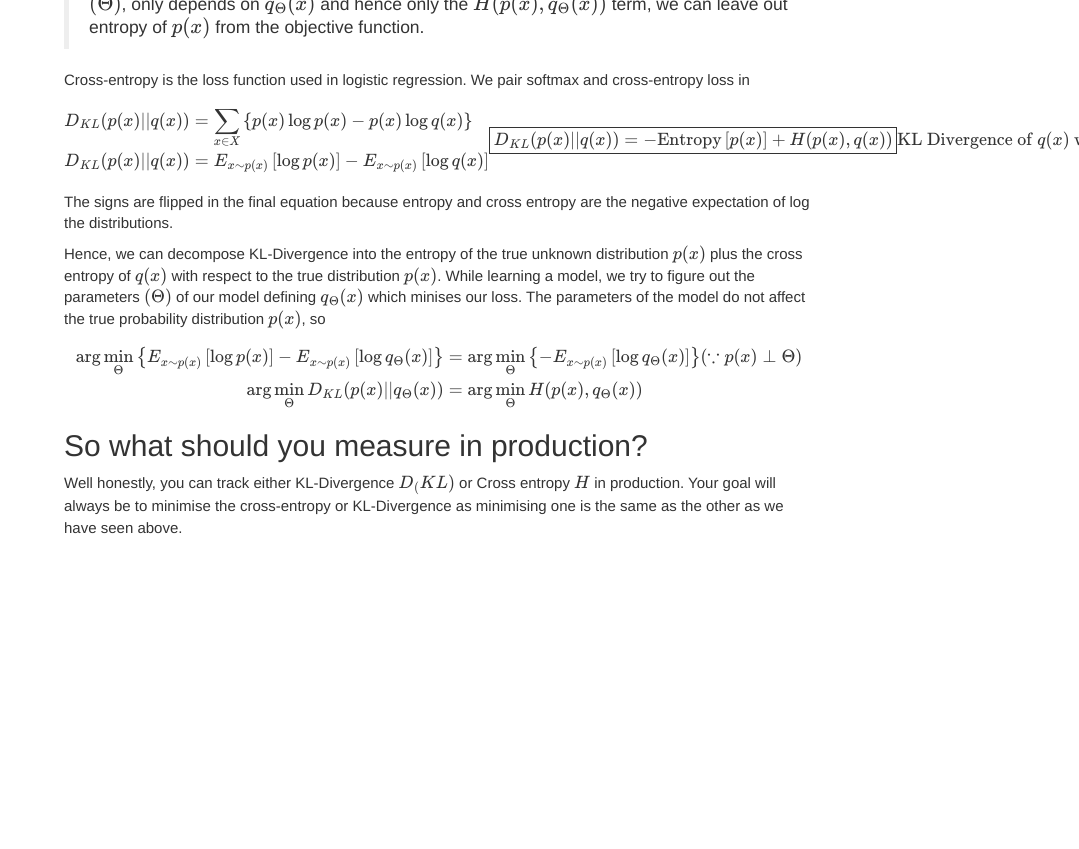
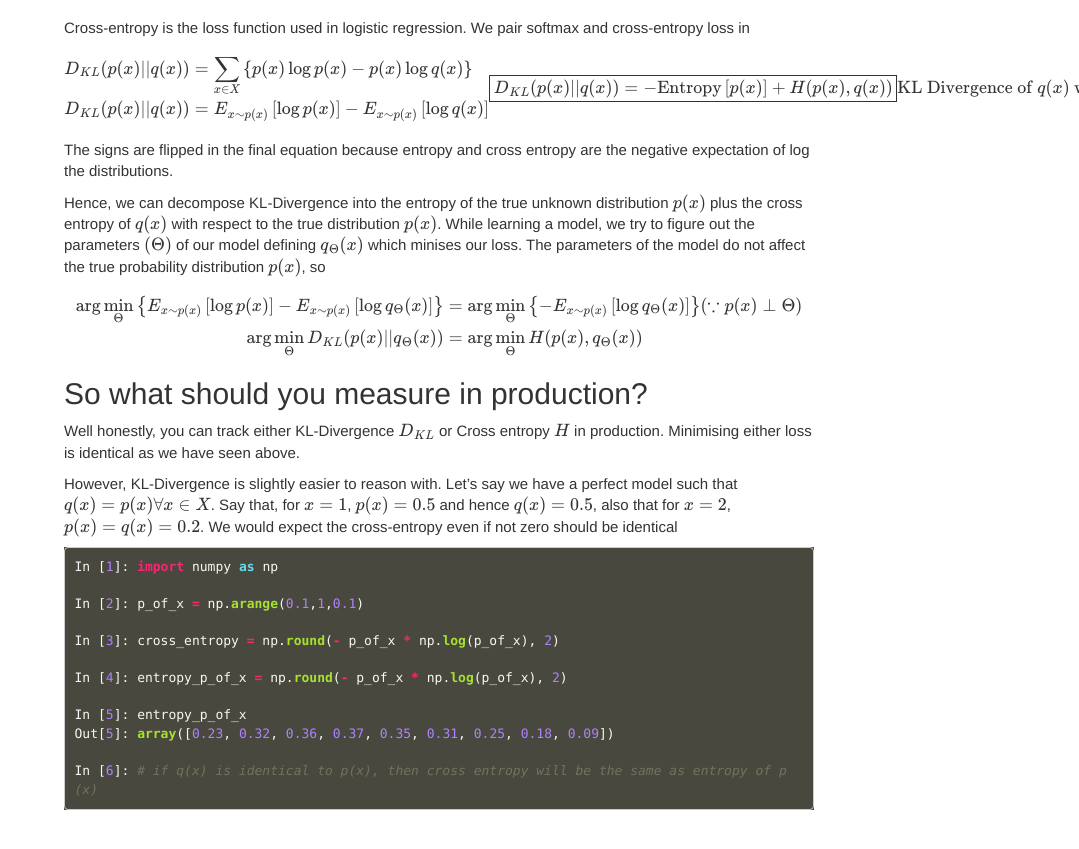
Before and after one commit to vispz/psvishnu91.github.io, a Jekyll site: the page built from _posts/ml_notes/2022-11-10-entropy_kld.md, in a window 1280 px wide and 900 px high, scrolled down 2536 px. Shown: the top 849 px of the window, without its empty margins (201-1280 px from the left). Built offline with Jekyll 4.4.1, drawn with Linux system fonts in a browser that asks for light colours; nearby versions of some CDN libraries; formulas are drawn with MathJax 3; before the commit the page ends 3164 px from its top, so only the background shows below that.

Commit message:
Update hosting site

````diff
--- a/CNAME
+++ b/CNAME
@@ -1 +1 @@
-psvishnu.com
+vishnu.uk
--- a/_posts/ml_notes/2022-11-10-entropy_kld.md
+++ b/_posts/ml_notes/2022-11-10-entropy_kld.md
@@ -68,7 +66,7 @@ def q(x: Vector) -> Vector:
 def cross_entropy(qx: Vector) -> float:
     logs = np.log(qx)
     logs[logs==-np.inf] = LARGE_PENALTY
-    return logs.mean()
+    return -logs.mean()
 
 X: Vector = sample_from_true_distrbn_p_of_x(size=100)
 print(cross_entropy(qx=q(x=X)))
@@ -139,6 +137,26 @@ $$
 $$
 
 ## So what should you measure in production?
-Well honestly, you can track either KL-Divergence $$D_(KL)$$ or Cross entropy $$H$$ in production.
-Your goal will always be to minimise the cross-entropy or KL-Divergence as minimising one is
-the same as the other as we have seen above.
+Well honestly, you can track either KL-Divergence $$D_{KL}$$ or Cross entropy $$H$$ in production.
+Minimising either loss is identical as we have seen above.
+
+However, KL-Divergence is slightly easier to reason with. Let's say we have a perfect model
+such that $$q(x) = p(x) \forall x \in X$$. Say that, for $$x=1$$, $$p(x)=0.5$$ and hence $$q(x)=0.5$$,
+also that for $$x=2$$,  $$p(x)=q(x)=0.2$$. We would expect the cross-entropy even if not zero
+should be identical
+
+
+``` python
+In [1]: import numpy as np
+
+In [2]: p_of_x = np.arange(0.1,1,0.1)
+
+In [3]: cross_entropy = np.round(- p_of_x * np.log(p_of_x), 2)
+
+In [4]: entropy_p_of_x = np.round(- p_of_x * np.log(p_of_x), 2)
+
+In [5]: entropy_p_of_x
+Out[5]: array([0.23, 0.32, 0.36, 0.37, 0.35, 0.31, 0.25, 0.18, 0.09])
+
+In [6]: # if q(x) is identical to p(x), then cross entropy will be the same as entropy of p(x)
+```
--- a/contact.html
+++ b/contact.html
@@ -23,7 +23,7 @@ layout: default
         <h3>Email</h3>
         <img src="assets/Images/contact/email.jpg" width="10%" align="middle" />
         <p>You can mail me at</p>
-        <a href="#" class="btn btn-primary"> me at vishnu dot uk</a>
+        <a href="#" class="btn btn-primary"> vishnu at vishnu dot uk</a>
         <p>or</p>
         <a href="#" class="btn btn-primary"> psvishnu.91 at gmail dot com</a>
       </div>
````
Also changed, not shown: other parts of _posts/ml_notes/2022-11-10-entropy_kld.md (+0 -2 lines), README.md.
